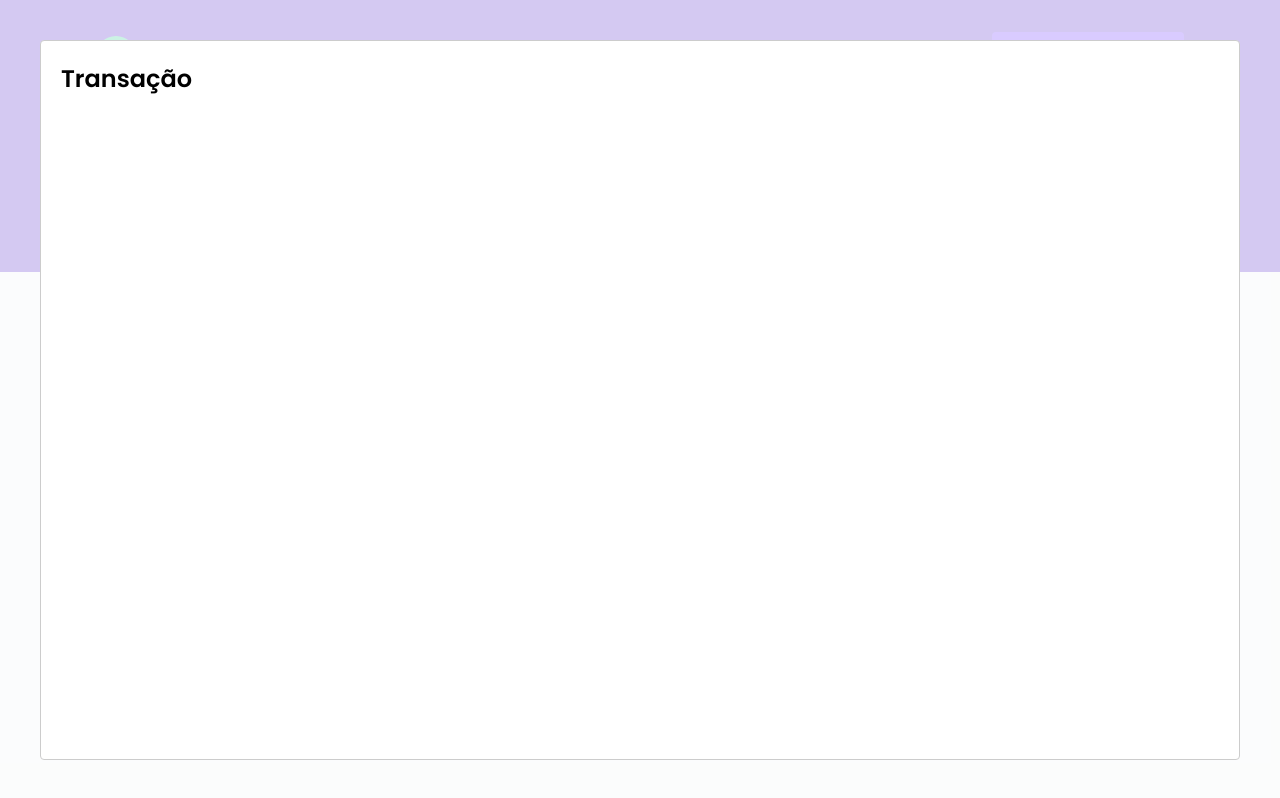
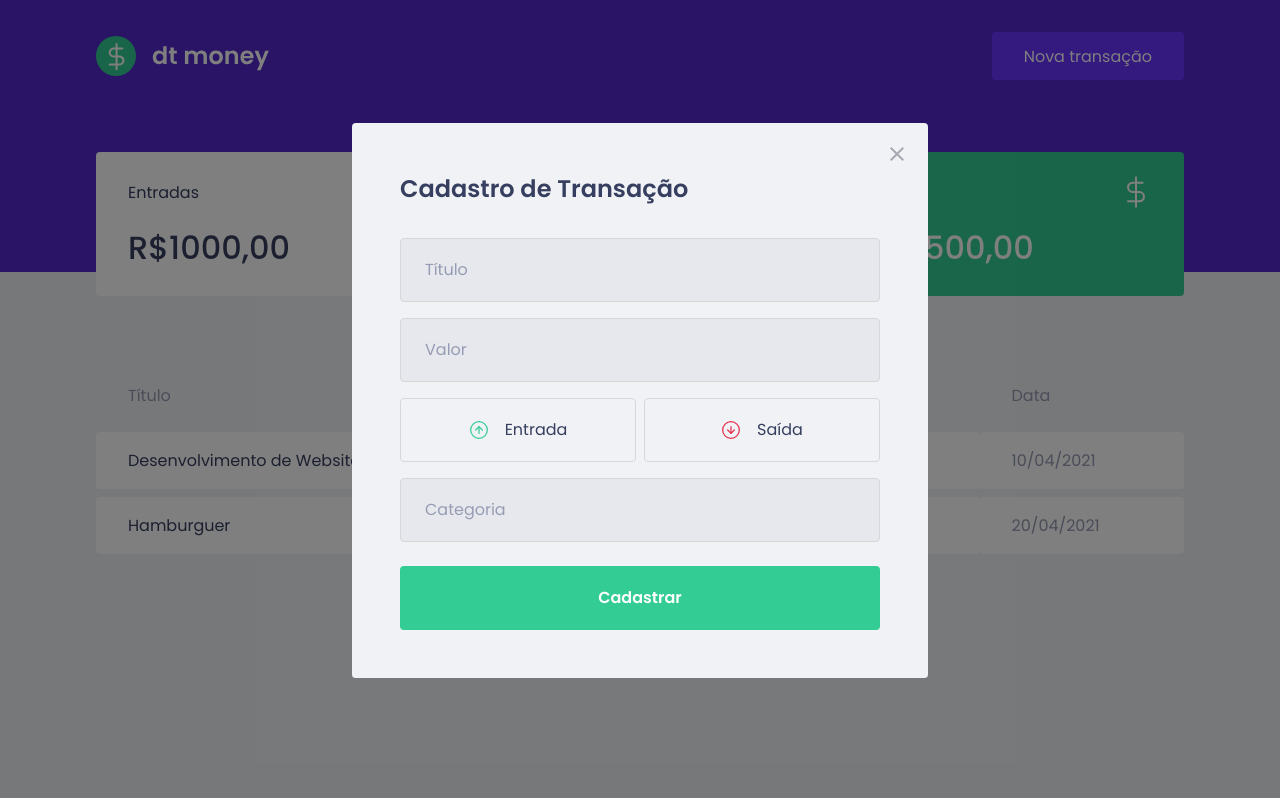
Before and after one commit to MendesWashington/dtmoney, a React (Create React App) app: page / in a window 1280 px wide. Both pictures are taken after a click on the button "Nova transação". Built offline with nearby package versions, Linux system fonts and the light colour scheme; no server answers; what miragejs would draw is missing.

Commit message:
Adicionado ao modal os botões de saída e entrada

```diff
--- a/package.json
+++ b/package.json
@@ -5,6 +5,7 @@
   "dependencies": {
     "axios": "^0.24.0",
     "miragejs": "^0.1.42",
+    "polished": "^4.1.3",
     "react": "^17.0.2",
     "react-dom": "^17.0.2",
     "react-modal": "^3.14.4",
--- a/src/components/NewTransactionModal/index.tsx
+++ b/src/components/NewTransactionModal/index.tsx
@@ -1,5 +1,8 @@
 import Modal from "react-modal";
-import { Container } from "./styled";
+import closeImg from "../../assets/close.svg";
+import inComeImg from "../../assets/income.svg";
+import outComeImg from "../../assets/outcome.svg";
+import { Container, TransactionTypeContainer } from "./styled";
 
 interface NewTransactionModalProps {
   isOpen: boolean;
@@ -16,10 +19,34 @@
     <Modal
       isOpen={isOpen}
       onRequestClose={onRequestClose}
+      overlayClassName="react-modal-overlay"
+      className="react-modal-content"
     >
-     <Container>
-       <h2>Transação</h2>
-     </Container>
+      <button
+        type="button"
+        onClick={onRequestClose}
+        className="react-modal-close"
+      >
+        <img src={closeImg} alt="Fechar modal" />
+      </button>
+      <Container>
+        <h2>Cadastro de Transação</h2>
+
+        <input type="text" name="name" placeholder="Título" />
+        <input type="number" name="value" placeholder="Valor" />
+        <TransactionTypeContainer>
+          <button type="button">
+            <img src={inComeImg} alt="Entrada" />
+            <span>Entrada</span>
+          </button>
+          <button type="button">
+            <img src={outComeImg} alt="Saída" />
+            <span>Saída</span>
+          </button>
+        </TransactionTypeContainer>
+        <input type="text" name="category" placeholder="Categoria" />
+        <button type="submit">Cadastrar</button>
+      </Container>
     </Modal>
   );
 };
--- a/src/components/NewTransactionModal/styled.ts
+++ b/src/components/NewTransactionModal/styled.ts
@@ -1,7 +1,87 @@
 import styled from "styled-components";
+import { darken } from "polished";
+export const Container = styled.form`
+  justify-self: space-between;
+  h2 {
+    color: var(--text-title);
+    font-size: 1.5rem;
+    margin-bottom: 2rem;
+  }
 
+  input {
+    width: 100%;
+    padding: 0 1.5rem;
+    height: 4rem;
+    border-radius: 0.25rem;
 
-export const Container = styled.form`
+    border: 1px solid #d7d7d7;
+    background: #e7e8ee;
 
+    font-weight: 400;
+    font-size: 1rem;
 
+    &::placeholder {
+      color: var(--text-body);
+    }
+
+    & + input {
+      margin-top: 1rem;
+    }
+  }
+
+  button[type="submit"] {
+    width: 100%;
+    padding: 0 1.5rem;
+    height: 4rem;
+    background: var(--green);
+    color: #fff;
+    border-radius: 0.25rem;
+    border: 0;
+
+    font-size: 1rem;
+    font-weight: 600;
+    margin-top: 1.5rem;
+
+    transition: filter 0.2s;
+    &:hover {
+      filter: brightness(0.9);
+    }
+  }
 `;
+
+export const TransactionTypeContainer = styled.div`
+  margin: 1rem 0;
+  display: grid;
+  grid-template-columns: 1fr 1fr;
+  gap: 0.5rem;
+
+  button {
+    height: 4rem;
+    border: 1px solid #d7d7d7;
+    border-radius: 0.25rem;
+
+    background: transparent;
+
+    display: flex;
+    align-items: center;
+    justify-content: center;
+
+    transition: border-color 0.2s;
+
+    &:hover {
+      border-color: ${darken(0.1, "#d7d7d7")};
+    }
+
+    img {
+      width: 20px;
+      height: 20px;
+    }
+
+    span {
+      display: inline-block;
+      margin-left: 1rem;
+      font-size: 1rem;
+      color: var(--text-title);
+    }
+  }
+`;
--- a/src/styles/global.ts
+++ b/src/styles/global.ts
@@ -55,4 +55,41 @@
         opacity:0.6;
         cursor: not-allowed;
     }
-`
+
+    .react-modal-overlay{
+        background: rgba(0,0,0,0.5);
+
+        position:fixed;
+        top:0;
+        bottom:0;
+        left:0;
+        right:0;
+
+        display:flex;
+        align-items:center;
+        justify-content:center;
+
+    }
+    .react-modal-content{
+        width:100%;
+        max-width:576px;
+        background: var(--background);
+        padding:3rem;
+        position:relative;
+        border-radius:0.24rem;
+    }
+
+    .react-modal-close{
+        position:absolute;
+        right:1.5rem;
+        top:1.5rem;
+        border:0;
+        background:transparent;
+
+        transition: filter 0.2s;
+
+        &:hover{
+            filter:brightness(0.8);
+        }
+    }
+`;
```
Also changed, not shown: 1 other file (tests, documents, lock files or other folders).
